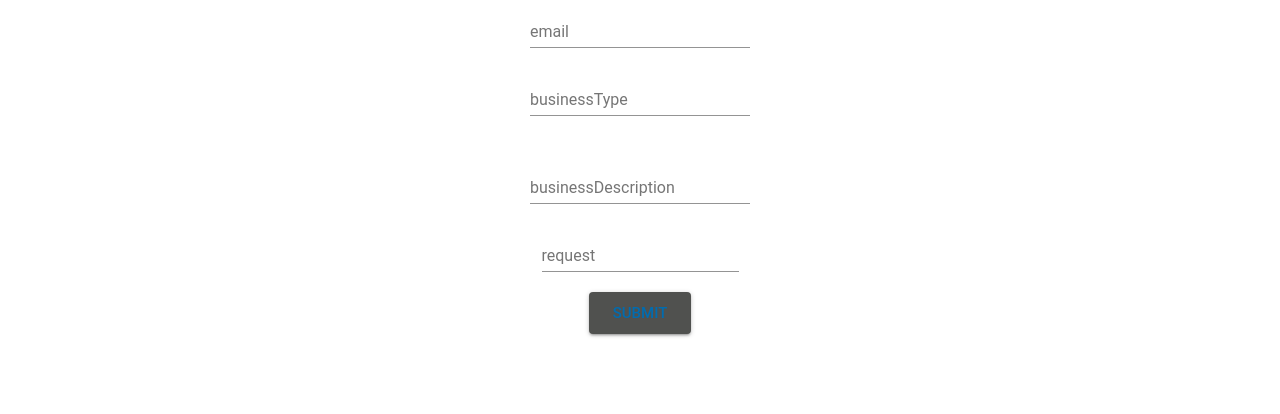
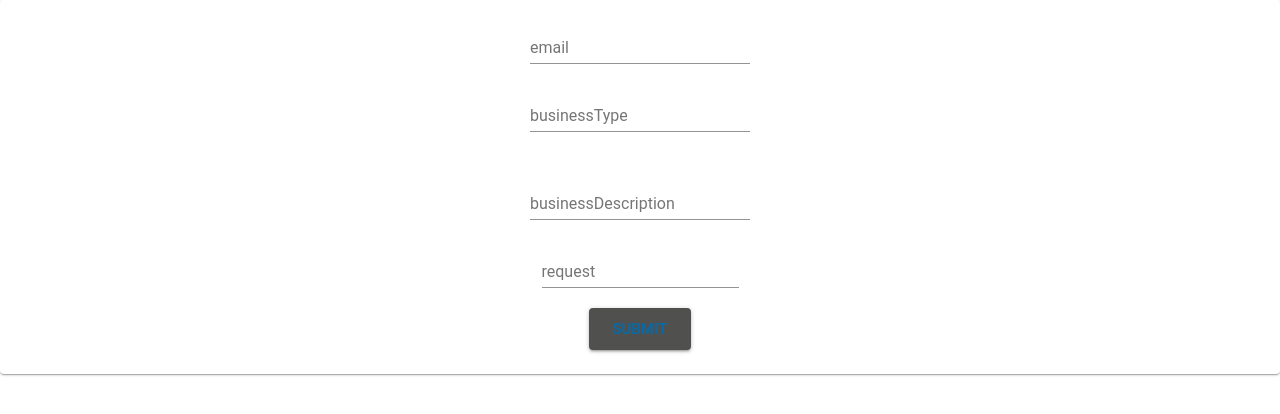
Before and after one commit to cwinnard/charlies-dev-shop, a React (Create React App) app: page / in a window 1280 px wide. Shown: the top 414 px of the page. Built offline with nearby package versions, Linux system fonts and the light colour scheme.

Commit message:
trying out a card

```diff
--- a/src/components/InquiryForm.js
+++ b/src/components/InquiryForm.js
@@ -3,6 +3,8 @@
 // import axios from 'axios';
 import {
     Button,
+    Card,
+    CardContent,
     FormControl,
     TextField,
 } from '@material-ui/core';
@@ -17,6 +19,8 @@ import React from 'react';
 // }
 
 const InquiryForm = () => (
+    <Card>
+        <CardContent>
             <form>
                 <FormControl>
                     <TextField
@@ -57,34 +61,8 @@ const InquiryForm = () => (
                     Submit
                 </Button>
             </form>
-    // <div className="InquiryForm">
-    //
-    //         <h4> Please describe your request </h4>
-    //         <label htmlFor="email">
-    //             Email*:
-    //             <input type="email" name="email" required />
-    //         </label>
-    //         <br />
-    //         <label htmlFor="businessType">
-    //             Business Type*:
-    //             <input type="text" name="businessType" required />
-    //         </label>
-    //         <br />
-    //         <label htmlFor="businessDescription">
-    //             Business Description:
-    //             <input type="text" name="businessDescription" />
-    //         </label>
-    //         <br />
-    //         <label htmlFor="request">
-    //             Describe your app request*:
-    //             <input type="text" name="request" required />
-    //         </label>
-    //         <br />
-    //         <input type="submit" value="Submit" />
-    //     </form>
-    // </div>
+        </CardContent>
+    </Card>
 );
-    // }
-// }
 
 export default InquiryForm;
```
Lines whose indentation alone changed are shown as unchanged.
